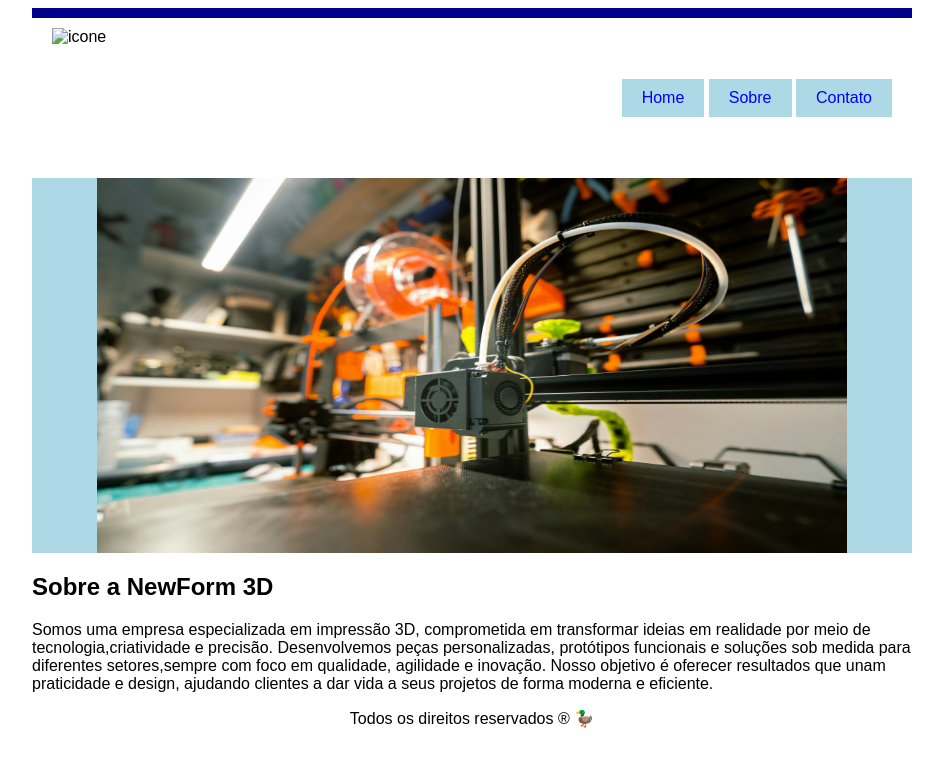
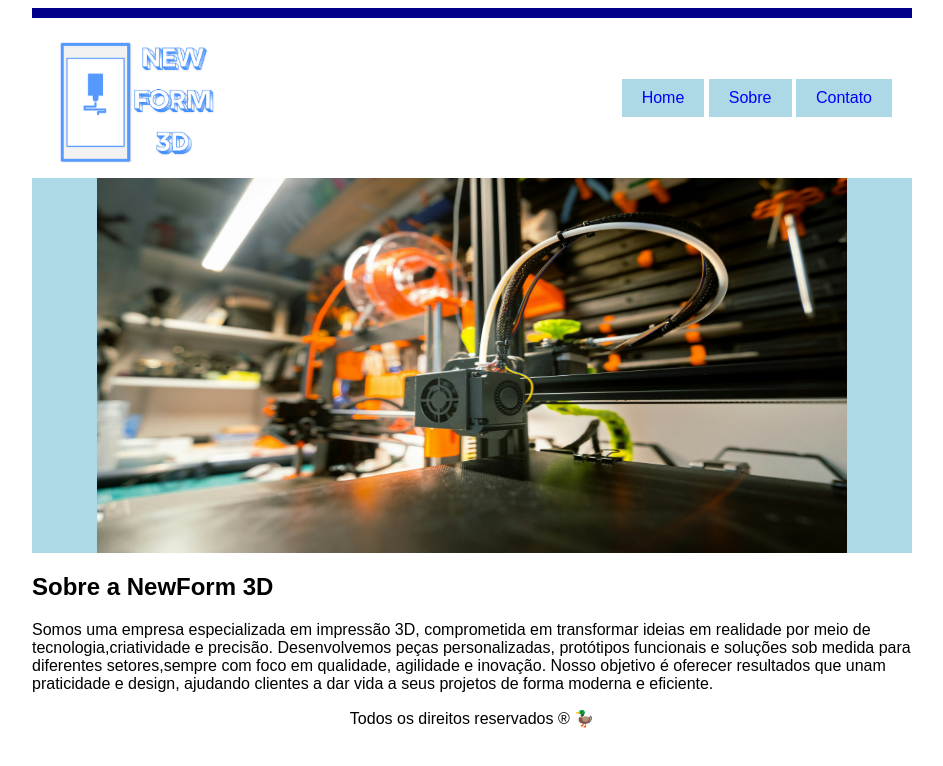
Before and after one commit to GabSantt/Desafio-de-Site, a plain HTML site: page home1.html in a window 1280 px wide. Shown: the whole page, without its empty margins (168-1111 px from the left). Drawn offline with Linux system fonts and the light colour scheme; files that its build step writes are made by us from their sources; files whose address does not match are found by name.

Commit message:
Update and rename site_3d/home1.html to home1.html

```diff
--- a/site_3d/home1.html
+++ b/home1.html
@@ -8,7 +8,7 @@
 </head>
 <body>
     <header>
-        <img src="desafio1/icone.png" alt="icone" width="170px" height="140 px" >
+        <img src="icone.png" alt="icone" width="170px" height="140 px" >
             <nav>
                 <a href='home1.html'> Home </a>
                 <a href='sobre1.html' target="_blank"> Sobre </a>
```
